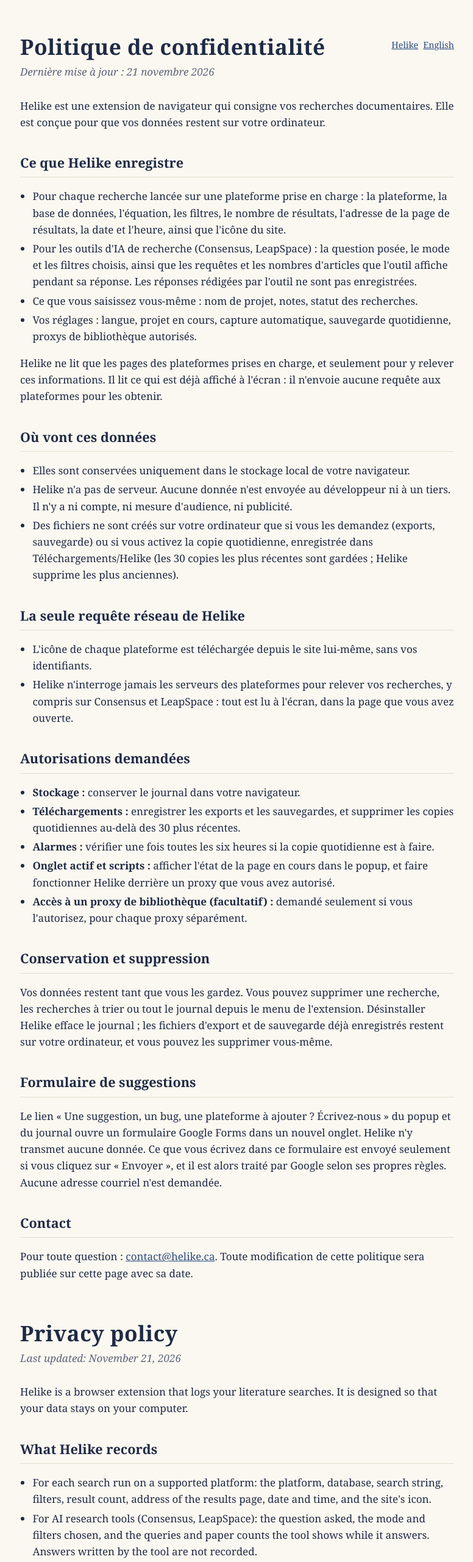
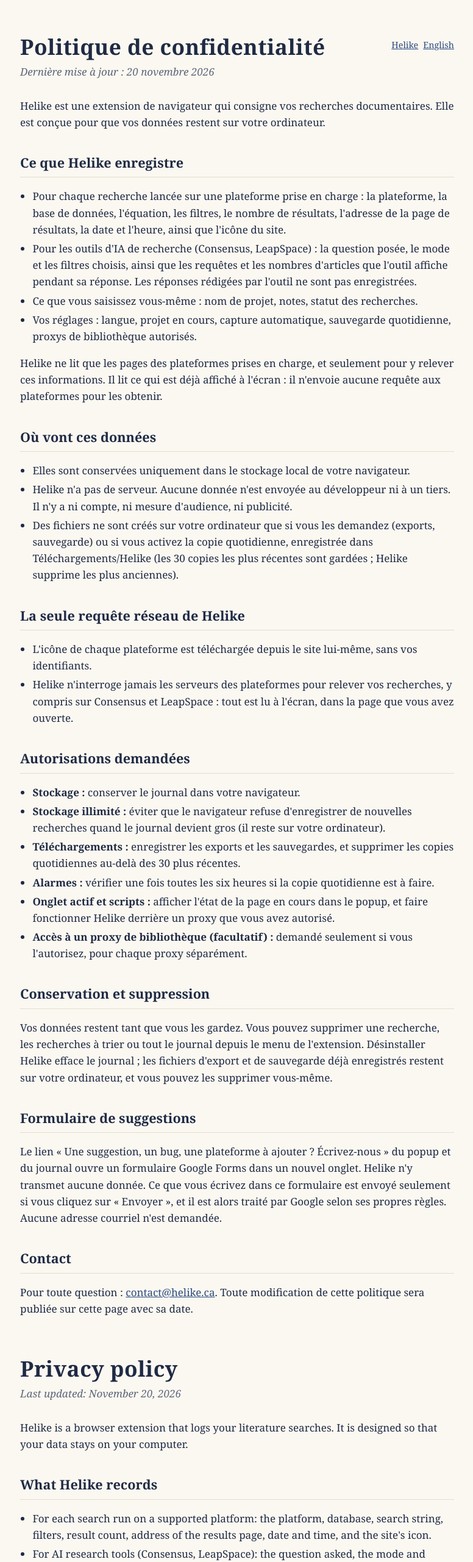
Before and after one commit to impoutch/helike-site, a plain HTML site: page confidentialite.html in a window 1280 px wide. Shown: the top 2562 px of the page at 61% size, without its empty margins (251-1027 px from the left). Drawn offline with Linux system fonts and the light colour scheme.

Commit message:
Politique : stockage illimité, date ; guide : signalement reformulé
Co-Authored-By: Claude Opus 5.5 <noreply@anthropic.com>

```diff
--- a/confidentialite.html
+++ b/confidentialite.html
@@ -11,7 +11,7 @@
 <main>
   <p class="lang"><a href="index.html">Helike</a><a href="#en" lang="en">English</a></p>
   <h1>Politique de confidentialité</h1>
-  <p class="tag">Dernière mise à jour : 21 novembre 2026</p>
+  <p class="tag">Dernière mise à jour : 20 novembre 2026</p>
   <p>Helike est une extension de navigateur qui consigne vos recherches documentaires. Elle est conçue pour que vos données restent sur votre ordinateur.</p>
 
   <h2>Ce que Helike enregistre</h2>
@@ -39,6 +39,7 @@
   <h2>Autorisations demandées</h2>
   <ul>
     <li><strong>Stockage :</strong> conserver le journal dans votre navigateur.</li>
+    <li><strong>Stockage illimité :</strong> éviter que le navigateur refuse d'enregistrer de nouvelles recherches quand le journal devient gros (il reste sur votre ordinateur).</li>
     <li><strong>Téléchargements :</strong> enregistrer les exports et les sauvegardes, et supprimer les copies quotidiennes au-delà des 30 plus récentes.</li>
     <li><strong>Alarmes :</strong> vérifier une fois toutes les six heures si la copie quotidienne est à faire.</li>
     <li><strong>Onglet actif et scripts :</strong> afficher l'état de la page en cours dans le popup, et faire fonctionner Helike derrière un proxy que vous avez autorisé.</li>
@@ -56,7 +57,7 @@
 
   <section class="en" id="en" lang="en">
     <h1>Privacy policy</h1>
-    <p class="tag">Last updated: November 21, 2026</p>
+    <p class="tag">Last updated: November 20, 2026</p>
     <p>Helike is a browser extension that logs your literature searches. It is designed so that your data stays on your computer.</p>
 
     <h2>What Helike records</h2>
@@ -84,6 +85,7 @@
     <h2>Permissions requested</h2>
     <ul>
       <li><strong>Storage:</strong> keep the log in your browser.</li>
+      <li><strong>Unlimited storage:</strong> prevent the browser from refusing new searches once the log grows large (it stays on your computer).</li>
       <li><strong>Downloads:</strong> save exports and backups, and delete daily copies beyond the 30 most recent.</li>
       <li><strong>Alarms:</strong> check every six hours whether the daily copy is due.</li>
       <li><strong>Active tab and scripting:</strong> show the status of the current page in the popup, and make Helike work behind a proxy you have allowed.</li>
```
Also changed, not shown: guide.html (+2 -2 lines).
